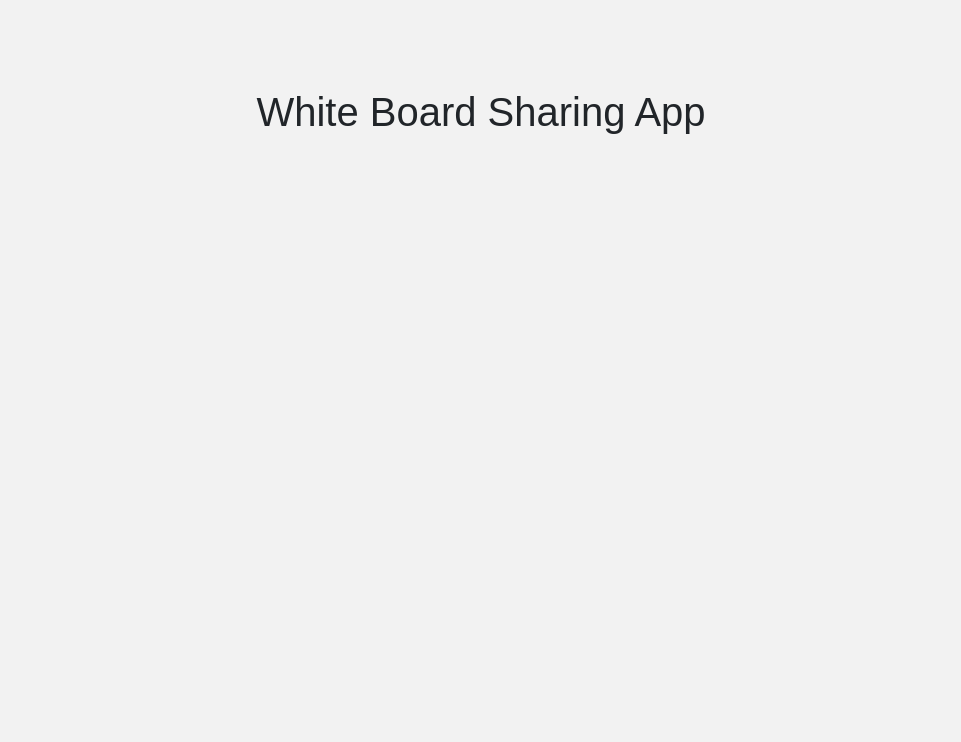
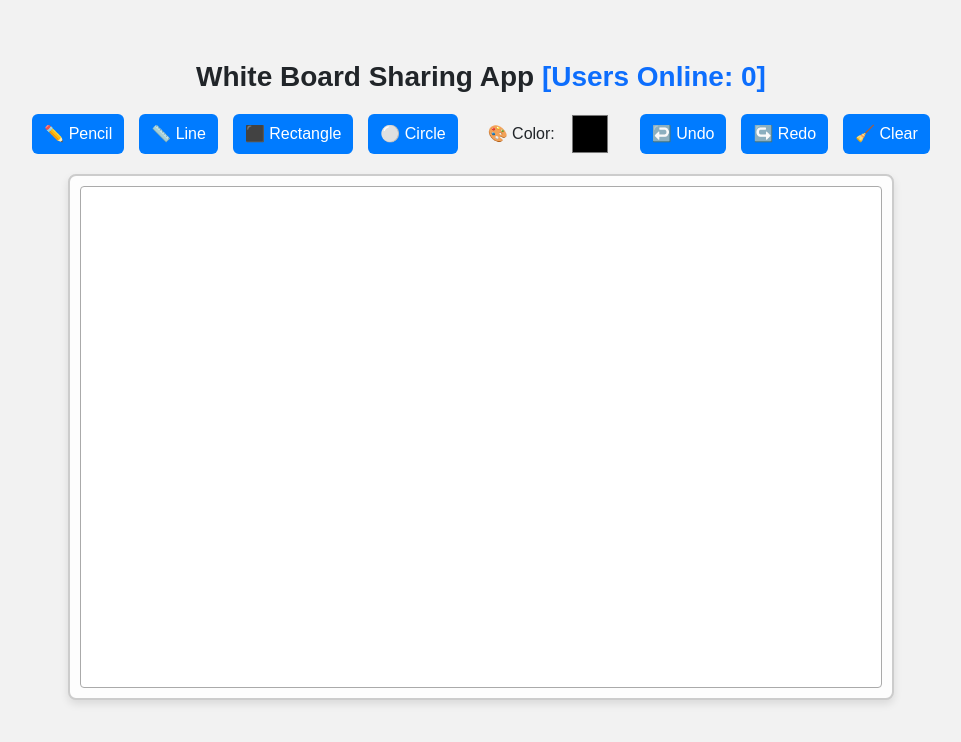
Before and after one commit to ykhatter/CollaborativeWhiteboard, a React (Vite) app in the folder frontend/: page /1 in a window 1280 px wide. Shown: the top 742 px of the page, without its empty margins (159-1120 px from the left). Built offline with nearby package versions, Linux system fonts and the light colour scheme.

Commit message:
added UI for Whiteboard and its features

```diff
--- a/frontend/src/components/Whiteboard/index.css
+++ b/frontend/src/components/Whiteboard/index.css
@@ -0,0 +1,14 @@
+.whiteboard-container {
+    border: 2px solid #ccc;
+    border-radius: 8px;
+    padding: 10px;
+    background-color: #fdfdfd;
+    box-shadow: 0 4px 8px rgba(0, 0, 0, 0.1);
+  }
+
+  canvas {
+    display: block;
+    background-color: #fff;
+    border: 1px solid #aaa;
+    border-radius: 4px;
+  }
--- a/frontend/src/components/Whiteboard/index.jsx
+++ b/frontend/src/components/Whiteboard/index.jsx
@@ -0,0 +1,11 @@
+import "./index.css";
+
+const WhiteBoard = ({ tool, color }) => {
+  return (
+    <div className="whiteboard-container">
+      <canvas id="canvas" width="800" height="500"></canvas>
+    </div>
+  );
+};
+
+export default WhiteBoard;
--- a/frontend/src/pages/RoomPage/index.css
+++ b/frontend/src/pages/RoomPage/index.css
@@ -0,0 +1,51 @@
+.room-container {
+    padding: 20px;
+    display: flex;
+    flex-direction: column;
+    align-items: center;
+  }
+
+  .title {
+    font-size: 28px;
+    font-weight: bold;
+    margin-bottom: 20px;
+  }
+
+  .toolbar {
+    display: flex;
+    flex-wrap: wrap;
+    justify-content: center;
+    gap: 30px; /* space between groups */
+    margin-bottom: 20px;
+  }
+
+  .tools,
+  .actions,
+  .color-picker {
+    display: flex;
+    gap: 15px; /* space between individual buttons or items */
+    align-items: center;
+  }
+
+  .tools button,
+  .actions button {
+    padding: 8px 12px;
+    border: none;
+    background-color: #007bff;
+    color: white;
+    border-radius: 6px;
+    cursor: pointer;
+    font-weight: 500;
+  }
+
+  .tools button:hover,
+  .actions button:hover {
+    background-color: #0056b3;
+  }
+
+  .color-picker input[type="color"] {
+    width: 40px;
+    height: 40px;
+    border: none;
+    cursor: pointer;
+  }
--- a/frontend/src/pages/RoomPage/index.jsx
+++ b/frontend/src/pages/RoomPage/index.jsx
@@ -1,11 +1,43 @@
+import { useState } from "react";
+import WhiteBoard from "../../components/WhiteBoard";
 import "./index.css";
 
 const RoomPage = () => {
-    return(
-        <div className="row">
-            <h1 className="text-center py-5">White Board Sharing App</h1>
+  const [tool, setTool] = useState("pencil");
+  const [color, setColor] = useState("#000000");
+
+  const handleToolChange = (newTool) => setTool(newTool);
+  const handleColorChange = (e) => setColor(e.target.value);
+
+  return (
+    <div className="room-container">
+      <h1 className="text-center title">White Board Sharing App{" "}
+        <span className ="text-primary">[Users Online: 0]</span>
+      </h1>
+
+      <div className="toolbar">
+        <div className="tools">
+          <button onClick={() => handleToolChange("pencil")}>✏️ Pencil</button>
+          <button onClick={() => handleToolChange("line")}>📏 Line</button>
+          <button onClick={() => handleToolChange("rectangle")}>⬛ Rectangle</button>
+          <button onClick={() => handleToolChange("circle")}>⚪ Circle</button>
         </div>
-    );
+
+        <div className="color-picker">
+          <label>🎨 Color:</label>
+          <input type="color" value={color} onChange={handleColorChange} />
+        </div>
+
+        <div className="actions">
+          <button onClick={() => window.dispatchEvent(new Event("undo"))}>↩️ Undo</button>
+          <button onClick={() => window.dispatchEvent(new Event("redo"))}>↪️ Redo</button>
+          <button onClick={() => window.dispatchEvent(new Event("clear"))}>🧹 Clear</button>
+        </div>
+      </div>
+
+      <WhiteBoard tool={tool} color={color} />
+    </div>
+  );
 };
 
 export default RoomPage;
```
